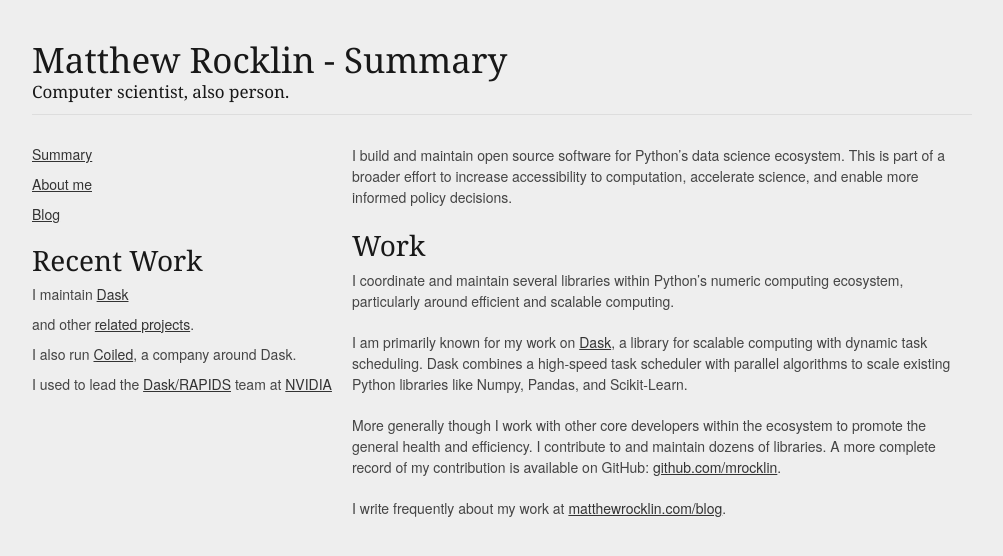
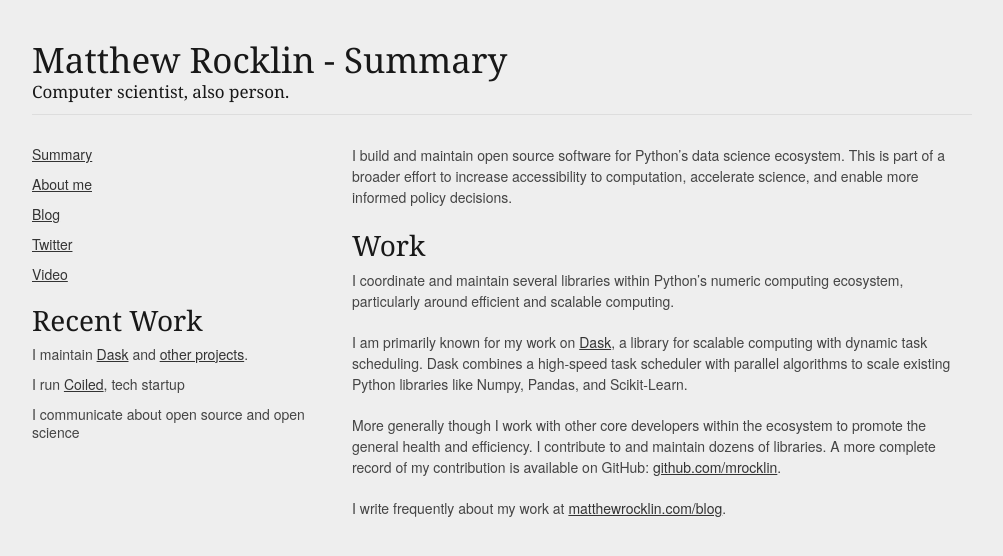
Before and after one commit to mrocklin/mrocklin.github.io, a Jekyll site: the page built from index.md, in a window 1280 px wide. Shown: the top 556 px of the page, without its empty margins (138-1141 px from the left). Built offline with Jekyll 4.4.1, drawn with Linux system fonts in a browser that asks for light colours.

Commit message:
modify leftbar

```diff
--- a/_includes/leftbar.md
+++ b/_includes/leftbar.md
@@ -1,10 +1,11 @@
 *   [Summary](/)
 *   [About me](/bio.html)
 *   [Blog](/blog/)
+-   [Twitter](https://twitter.com/mrocklin)
+-   [Video](https://www.youtube.com/c/coiled)
 
 ### Recent Work
 
-*   I maintain [Dask](https://dask.org/)
-*   and other [related projects](https://github.com/mrocklin).
--   I also run [Coiled](https://coiled.io), a company around Dask.
--   I used to lead the [Dask/RAPIDS](https://rapids.ai) team at [NVIDIA](https://nvidia.com)
+*   I maintain [Dask](https://dask.org/) and [other projects](https://github.com/mrocklin).
+-   I run [Coiled](https://coiled.io), tech startup
+-   I communicate about open source and open science
```
